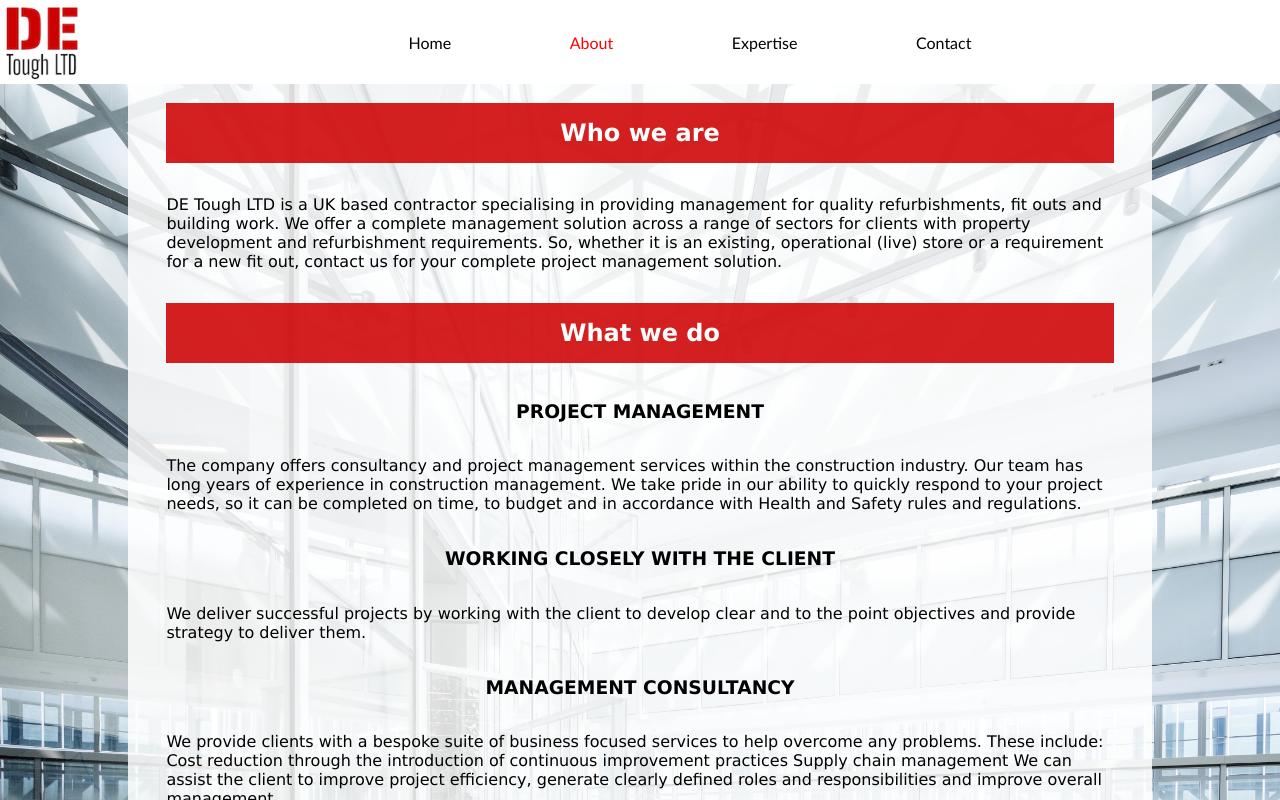
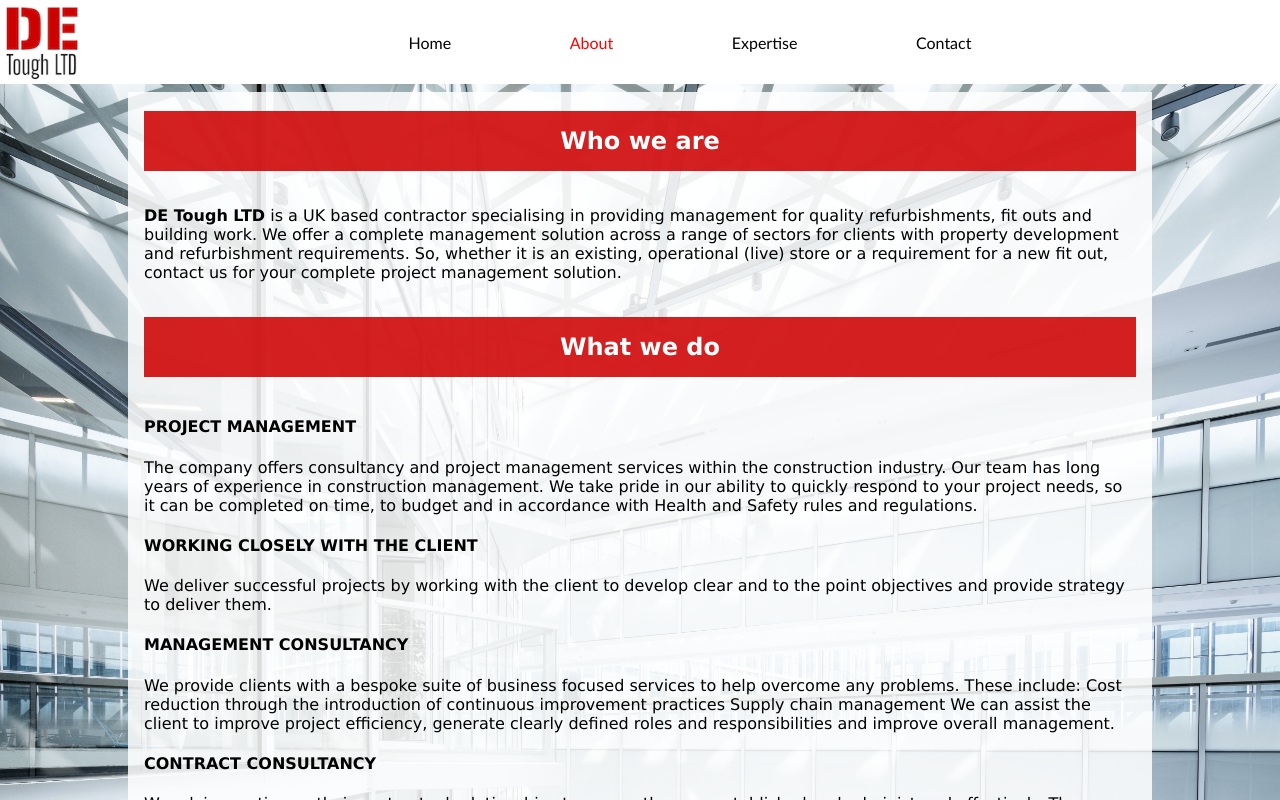
Before and after one commit to mariagus/de-tough, a React (Create React App) app: page /about in a window 1280 px wide. Shown: the top 800 px of the page. Built offline with nearby package versions, Linux system fonts and the light colour scheme.

Commit message:
fix background image size

```diff
--- a/src/About.css
+++ b/src/About.css
@@ -1,7 +1,8 @@
 .about {
+  display: flex;
+  flex-direction: column;
   height: fit-content;
   background-image: url("interior.jpg");
-  background-repeat: no-repeat;
   background-size: cover;
   font-family: "Lucida Sans", "Lucida Sans Regular", "Lucida Grande",
     "Lucida Sans Unicode", Geneva, Verdana, sans-serif;
@@ -9,17 +10,14 @@
 
 .container {
   margin: 10%;
-  margin-top: 0;
+  margin-top: 0.5rem;
   margin-bottom: 0;
-  padding-right: 3%;
-  padding-left: 3%;
+  padding-right: 1rem;
+  padding-left: 1rem;
   height: fit-content;
   background-color: rgba(255, 255, 255, 0.849);
 }
-p {
-  padding-top: 1rem;
-  padding-bottom: 1rem;
-}
+
 h2 {
   background-color: rgba(206, 2, 2, 0.877);
   color: white;
--- a/src/About.js
+++ b/src/About.js
@@ -7,8 +7,9 @@ export default function About() {
       <div className="container">
         <br />
         <h2>Who we are</h2>
+        <br />
         <p>
-          DE Tough LTD is a UK based contractor specialising in providing
+          <b>DE Tough LTD</b> is a UK based contractor specialising in providing
           management for quality refurbishments, fit outs and building work. We
           offer a complete management solution across a range of sectors for
           clients with property development and refurbishment requirements. So,
@@ -16,9 +17,10 @@ export default function About() {
           for a new fit out, contact us for your complete project management
           solution.
         </p>
+        <br />
         <h2>What we do</h2>
         <br />
-        <h3>PROJECT MANAGEMENT</h3>
+        <h4>PROJECT MANAGEMENT</h4>
         <p>
           The company offers consultancy and project management services within
           the construction industry. Our team has long years of experience in
@@ -26,22 +28,22 @@ export default function About() {
           respond to your project needs, so it can be completed on time, to
           budget and in accordance with Health and Safety rules and regulations.
         </p>
-        <h3>WORKING CLOSELY WITH THE CLIENT</h3>
+        <h4>WORKING CLOSELY WITH THE CLIENT</h4>
         <p>
           We deliver successful projects by working with the client to develop
           clear and to the point objectives and provide strategy to deliver
           them.
         </p>
-        <h3>MANAGEMENT CONSULTANCY</h3>
+        <h4>MANAGEMENT CONSULTANCY</h4>
         <p>
           We provide clients with a bespoke suite of business focused services
           to help overcome any problems. These include: Cost reduction through
           the introduction of continuous improvement practices Supply chain
           management We can assist the client to improve project efficiency,
           generate clearly defined roles and responsibilities and improve
-          overall management.{" "}
+          overall management.
         </p>
-        <h3>CONTRACT CONSULTANCY</h3>{" "}
+        <h4>CONTRACT CONSULTANCY</h4>
         <p>
           We advise parties on their contractual relationships to ensure they
           are established and administered effectively. These services include:
--- a/src/App.css
+++ b/src/App.css
@@ -2,6 +2,3 @@
   display: flex;
   flex-direction: column;
 }
-
-.App-header {
-}
--- a/src/Expertise.css
+++ b/src/Expertise.css
@@ -1,37 +1,51 @@
 .expertise {
   display: flex;
   flex-direction: column;
-  justify-content: space-evenly;
+  font-family: "Lucida Sans", "Lucida Sans Regular", "Lucida Grande",
+    "Lucida Sans Unicode", Geneva, Verdana, sans-serif;
+  background-image: url("interior.jpg");
+  background-size: cover;
+  height: 100vh;
 }
 
 .container2 {
   margin: 0;
   display: flex;
   flex-direction: row;
-  justify-content: space-between;
-  padding: 2rem;
-  width: fit-content;
+  padding: 1rem;
 }
 
-@media only screen and (max-width: 600px) {
-  .container {
+@media only screen and (max-width: 680px) {
+  .container2 {
     flex-wrap: wrap;
+  }
+  .expertise {
+    height: fit-content;
   }
 }
 
 .section {
   display: flex;
   flex-direction: column;
-  padding: 1rem;
-  font-family: "Lucida Sans", "Lucida Sans Regular", "Lucida Grande",
-    "Lucida Sans Unicode", Geneva, Verdana, sans-serif;
+  margin: 0.5rem;
+  padding: 0.5rem;
+  background-color: rgba(255, 255, 255, 0.849);
 }
 
 .img {
   width: 100%;
 }
+h1 {
+  text-align: center;
+  font-size: 1.5rem;
+  padding: 2rem;
+}
 h3 {
   text-align: center;
+  background: rgba(206, 2, 2, 0.877);
+  color: white;
+  padding: 2%;
+  margin-bottom: 0;
 }
 
 .list {
--- a/src/Expertise.js
+++ b/src/Expertise.js
@@ -7,10 +7,9 @@ import residential from "./residential.jpg";
 export default function Expertise() {
   return (
     <div className="expertise">
-      <h2>Our fields of expertise include...</h2>
       <div className="container2">
         <div className="section">
-          <h3>RETAIL</h3>
+          <h2>RETAIL</h2>
           <img src={retail} alt="retail" className="img" />
           <ul className="list">
             <li>Food superstores</li>
@@ -24,7 +23,7 @@ export default function Expertise() {
           </ul>
         </div>
         <div className="section">
-          <h3>COMMERCIAL</h3>{" "}
+          <h2>COMMERCIAL</h2>{" "}
           <img src={offices} alt="commercial" className="img" />
           <ul className="list">
             <li>Offices</li>
@@ -39,7 +38,7 @@ export default function Expertise() {
           </ul>
         </div>
         <div className="section">
-          <h3>RESIDENTIAL</h3>
+          <h2>RESIDENTIAL</h2>
           <img src={residential} alt="residential" className="img" />
           <ul className="list">
             <li>Private houses</li>
```
Also changed, not shown: 1 other file (tests, documents, lock files or other folders).
